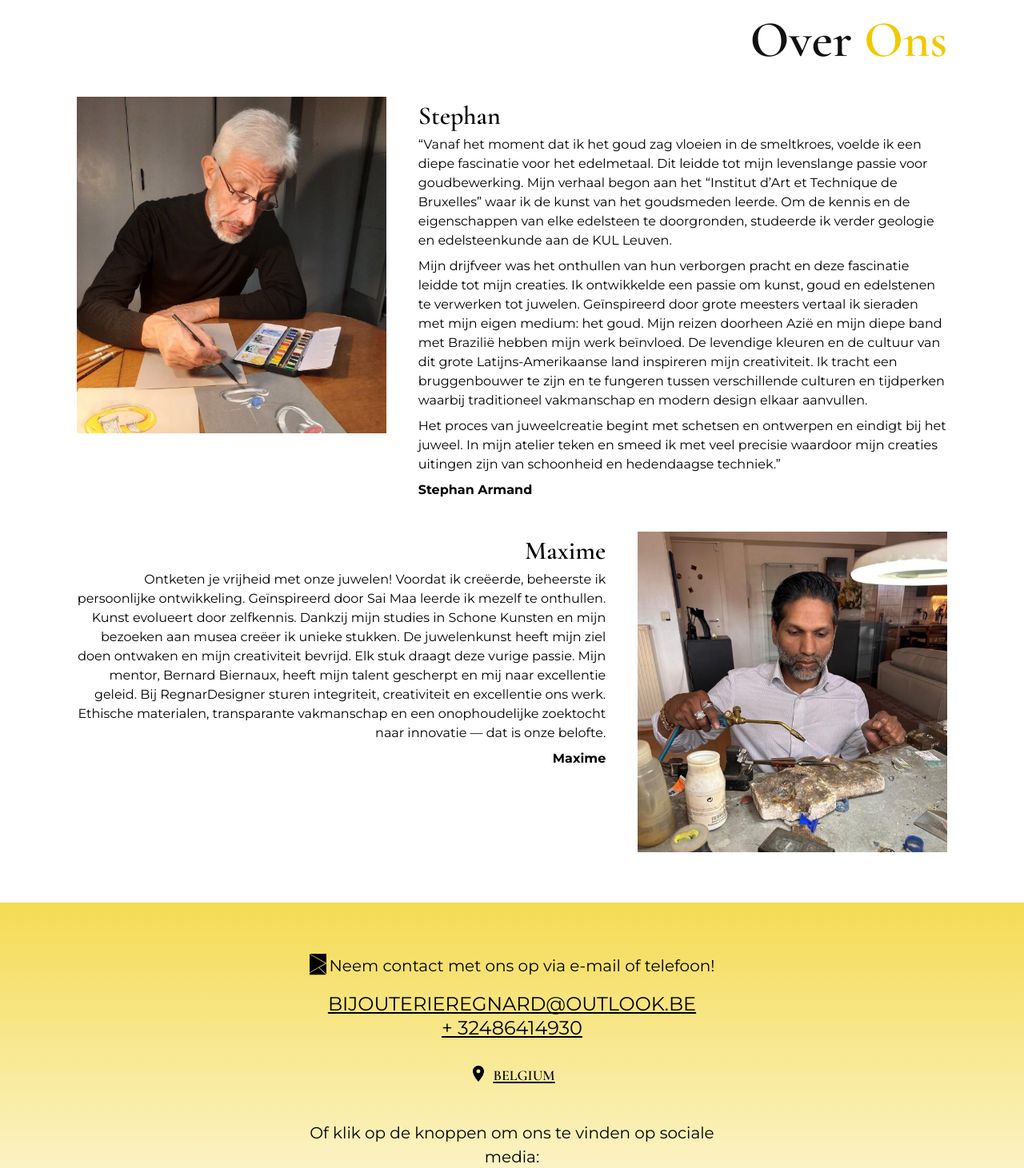
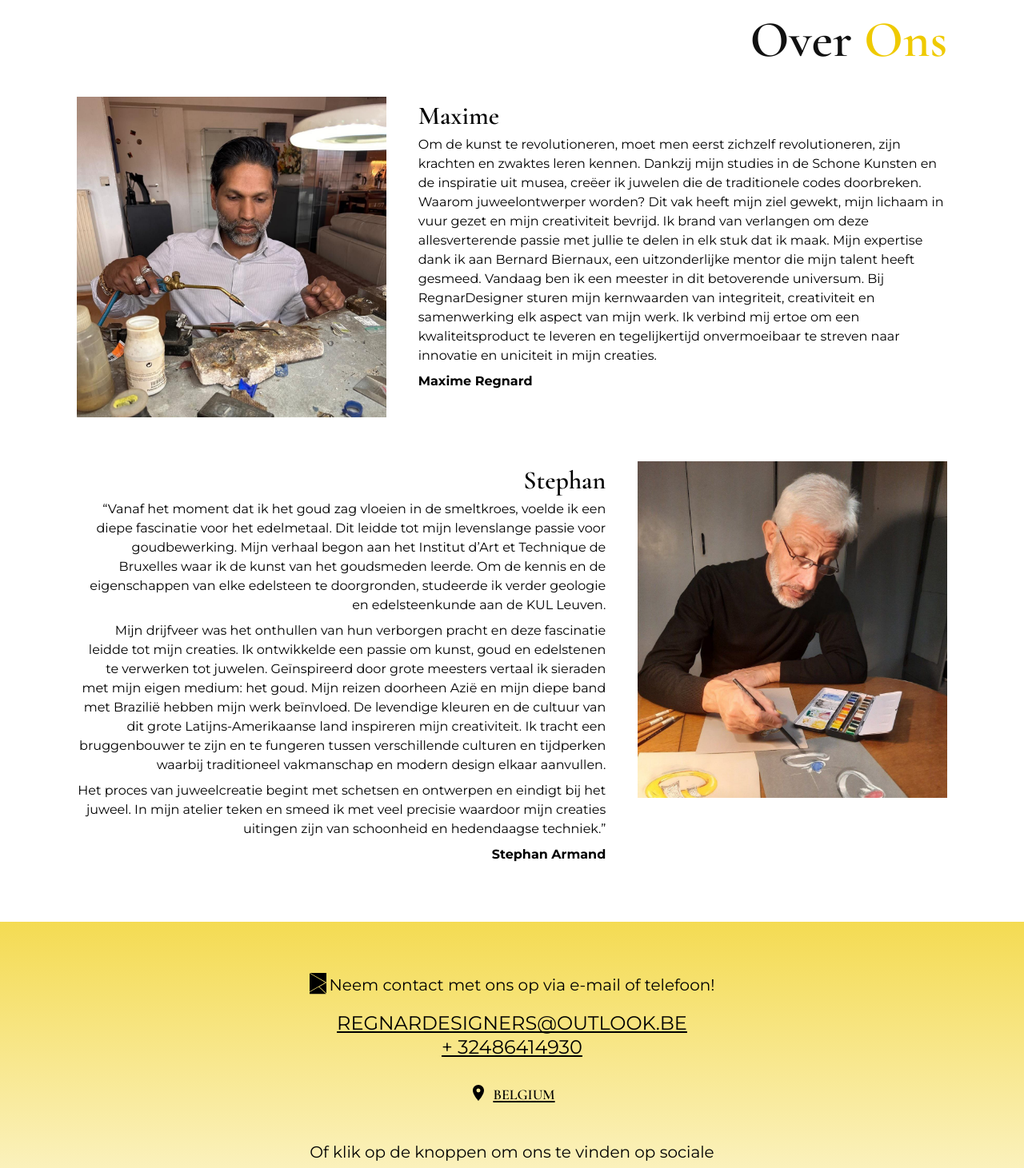
Before and after one commit to kanokoaomi/regnard-designers-frontend, a React (Vite) app: page / in a window 1280 px wide. Shown: the part 920-2381 px from the top of the page at 80% size. Built offline with nearby package versions, Linux system fonts and the light colour scheme; no server answers.

Commit message:
Update about us section

```diff
--- a/public/locales/en/translation.json
+++ b/public/locales/en/translation.json
@@ -12,11 +12,11 @@
     "section3": "About",
     "section3span": "Us",
     "aboutStephan": {
-        "aboutStephan1": "“From the moment I saw gold flowing in the crucible, I felt a profound fascination for the precious metal. This led to my lifelong passion for goldsmithing. My story began at the “Institut d'Art et Technique de Bruxelles,” where I learned the art of goldsmithing. To deeply understand the knowledge and properties of each gemstone, I further studied geology and gemology at KUL Leuven. My drive was to unveil their hidden beauty, and this fascination inspired my creations.",
+        "aboutStephan1": "“From the moment I saw gold flowing in the crucible, I felt a profound fascination for the precious metal. This led to my lifelong passion for goldsmithing. My story began at the Institut d'Art et Technique de Bruxelles, where I learned the art of goldsmithing. To deeply understand the knowledge and properties of each gemstone, I further studied geology and gemology at KUL Leuven. My drive was to unveil their hidden beauty, and this fascination inspired my creations.",
         "aboutStephan2": "I developed a passion for combining art, gold, and gemstones into jewelry. Inspired by great masters, I translate jewelry into my own medium: gold. My travels through Asia and my deep connection with Brazil have influenced my work. The vibrant colors and culture of this large Latin American country inspire my creativity. I aim to be a bridge builder between different cultures and eras, where traditional craftsmanship and modern design complement each other.",
         "aboutStephan3": "The process of jewelry creation starts with sketches and designs and culminates in the finished jewel. In my workshop, I draw and forge with great precision, making my creations expressions of beauty and contemporary technique.”"
     },
-    "aboutMaxime": "“Unleash your freedom with our jewelry! Before creating, I mastered personal development. Inspired by Sai Maa, I learned to reveal myself. Art evolves by knowing oneself. Thanks to my studies in Fine Arts and my visits to museums, I create unique pieces. Jewelry-making awakened my soul and freed my creativity. Each piece carries this passionate fire. My mentor, Bernard Biernaux, shaped my talent and led me to excellence. At RegnarDesigner, integrity, creativity, and excellence guide our work. Ethical materials, transparent craftsmanship, and a relentless pursuit of innovation — that is our commitment.”",
+    "aboutMaxime": "“To revolutionize art, one must first revolutionize oneself, knowing one’s strengths and weaknesses. Thanks to my Fine Arts studies and the inspiration drawn from museums, I create jewelry that breaks away from traditional codes. Why become a jewelry designer? This craft awakened my soul, set my body on fire, and unleashed my creativity. I burn with the desire to share this consuming passion through every piece I create. I owe my expertise to Bernard Biernaux, an exceptional mentor who forged my talent. Today, I am a master in this captivating universe. At RegnarDesigner, my core values of integrity, creativity, and collaboration guide every aspect of my work. I am committed to delivering high-quality products while relentlessly pursuing innovation and uniqueness in my creations.”",
     "contact": "Contact us via e-mail or a call!",
     "orContact": "Or click on the buttons to find us in social media:",
     "addPicture": {
--- a/public/locales/fr/translation.json
+++ b/public/locales/fr/translation.json
@@ -12,11 +12,11 @@
     "section3": "À propos de",
     "section3span": "nous",
     "aboutStephan": {
-        "aboutStephan1": "“Dès le moment où j'ai vu l'or couler dans le creuset, j'ai ressenti une profonde fascination pour le métal précieux. Cela a conduit à ma passion de toute une vie pour le travail de l'or. Mon histoire a commencé à l'“Institut d’Art et Technique de Bruxelles”, où j'ai appris l'art de la joaillerie. Afin de comprendre en profondeur les propriétés de chaque pierre précieuse, j'ai poursuivi mes études en géologie et en gemmologie à la KUL Leuven. Mon objectif était de révéler leur beauté cachée, et cette fascination a inspiré mes créations.",
+        "aboutStephan1": "“Dès le moment où j'ai vu l'or couler dans le creuset, j'ai ressenti une profonde fascination pour le métal précieux. Cela a conduit à ma passion de toute une vie pour le travail de l'or. Mon histoire a commencé à l'Institut d’Art et Technique de Bruxelles, où j'ai appris l'art de la joaillerie. Afin de comprendre en profondeur les propriétés de chaque pierre précieuse, j'ai poursuivi mes études en géologie et en gemmologie à la KUL Leuven. Mon objectif était de révéler leur beauté cachée, et cette fascination a inspiré mes créations.",
         "aboutStephan2": "J'ai développé une passion pour fusionner l'art, l'or et les pierres précieuses dans des bijoux. Inspiré par les grands maîtres, je traduis les bijoux dans mon propre médium : l'or. Mes voyages à travers l'Asie et mon lien profond avec le Brésil ont influencé mon travail. Les couleurs vives et la culture de ce grand pays d'Amérique latine stimulent ma créativité. Je m'efforce d'être un bâtisseur de ponts entre différentes cultures et époques, où l'artisanat traditionnel et le design moderne se complètent.",
         "aboutStephan3": "Le processus de création de bijoux commence par des esquisses et des designs, et se termine avec le bijou fini. Dans mon atelier, je dessine et forge avec une grande précision, faisant de mes créations des expressions de beauté et de technique contemporaine.”"
     },
-    "aboutMaxime": "Déchaînez votre liberté avec nos bijoux ! Avant de créer, j’ai dompté le développement personnel. Inspiré par Sai Maa, j’ai appris à me révéler. L'art se révolutionne en se connaissant soi-même. Grâce à mes études en Beaux-Arts et aux musées, je crée des pièces uniques. La bijouterie-joaillerie a éveillé mon âme et libéré ma créativité. Chaque pièce porte cette passion ardente. Mon mentor, Bernard Biernaux, a forgé mon talent et m’a mené à l’excellence. Chez RegnarDesigner, l’intégrité, la créativité et l’excellence guident notre travail. Matériaux éthiques, fabrication transparente, quête incessante d’innovation : c’est notre engagement.",
+    "aboutMaxime": "Pour révolutionner l'art, il faut d'abord se révolutionner soi-même, connaitre ses forces et ses faiblesses. Grâce à mes études en Beaux-Arts et aux inspirations muséales, je crée des bijoux qui brisent les codes du traditionnel. Pourquoi devenir créateur en bijouterie-joaillerie ? Ce métier a éveillé mon âme, enflammé mon corps, et libéré ma créativité. Je brûle d'envie de vous transmettre cette passion dévorante à travers chaque pièce que je crée. Je dois mon expertise à Bernard Biernaux, mentor exceptionnel, qui a su forger mon talent. Aujourd'hui, je suis un maître dans cet univers envoûtant. Chez RegnarDesigner, mes valeurs fondamentales d'intégrité, de créativité et de collaboration guident chaque aspect de mon travail. Je m’engage à vous fournir un produit de qualité tout en poursuivant sans relâche l'innovation et l'unicité dans mes créations.",
     "contact": "Contactez-nous par e-mail ou par téléphone !",
     "orContact": "Ou cliquez sur les boutons pour nous retrouver sur les réseaux sociaux :"
 }
--- a/public/locales/nl/translation.json
+++ b/public/locales/nl/translation.json
@@ -12,11 +12,11 @@
     "section3": "Over",
     "section3span": "Ons",
     "aboutStephan": {
-        "aboutStephan1": "“Vanaf het moment dat ik het goud zag vloeien in de smeltkroes, voelde ik een diepe fascinatie voor het edelmetaal. Dit leidde tot mijn levenslange passie voor goudbewerking. Mijn verhaal begon aan het “Institut d’Art et Technique de Bruxelles” waar ik de kunst van het goudsmeden leerde. Om de kennis en de eigenschappen van elke edelsteen te doorgronden, studeerde ik verder geologie en edelsteenkunde aan de KUL Leuven.",
+        "aboutStephan1": "“Vanaf het moment dat ik het goud zag vloeien in de smeltkroes, voelde ik een diepe fascinatie voor het edelmetaal. Dit leidde tot mijn levenslange passie voor goudbewerking. Mijn verhaal begon aan het Institut d’Art et Technique de Bruxelles waar ik de kunst van het goudsmeden leerde. Om de kennis en de eigenschappen van elke edelsteen te doorgronden, studeerde ik verder geologie en edelsteenkunde aan de KUL Leuven.",
         "aboutStephan2": "Mijn drijfveer was het onthullen van hun verborgen pracht en deze fascinatie leidde tot mijn creaties. Ik ontwikkelde een passie om kunst, goud en edelstenen te verwerken tot juwelen. Geïnspireerd door grote meesters vertaal ik sieraden met mijn eigen medium: het goud. Mijn reizen doorheen Azië en mijn diepe band met Brazilië hebben mijn werk beïnvloed. De levendige kleuren en de cultuur van dit grote Latijns-Amerikaanse land inspireren mijn creativiteit. Ik tracht een bruggenbouwer te zijn en te fungeren tussen verschillende culturen en tijdperken waarbij traditioneel vakmanschap en modern design elkaar aanvullen.",
         "aboutStephan3": "Het proces van juweelcreatie begint met schetsen en ontwerpen en eindigt bij het juweel. In mijn atelier teken en smeed ik met veel precisie waardoor mijn creaties uitingen zijn van schoonheid en hedendaagse techniek.”"
     },
-    "aboutMaxime": "Ontketen je vrijheid met onze juwelen! Voordat ik creëerde, beheerste ik persoonlijke ontwikkeling. Geïnspireerd door Sai Maa leerde ik mezelf te onthullen. Kunst evolueert door zelfkennis. Dankzij mijn studies in Schone Kunsten en mijn bezoeken aan musea creëer ik unieke stukken. De juwelenkunst heeft mijn ziel doen ontwaken en mijn creativiteit bevrijd. Elk stuk draagt deze vurige passie. Mijn mentor, Bernard Biernaux, heeft mijn talent gescherpt en mij naar excellentie geleid. Bij RegnarDesigner sturen integriteit, creativiteit en excellentie ons werk. Ethische materialen, transparante vakmanschap en een onophoudelijke zoektocht naar innovatie — dat is onze belofte.",
+    "aboutMaxime": "Om de kunst te revolutioneren, moet men eerst zichzelf revolutioneren, zijn krachten en zwaktes leren kennen. Dankzij mijn studies in de Schone Kunsten en de inspiratie uit musea, creëer ik juwelen die de traditionele codes doorbreken. Waarom juweelontwerper worden? Dit vak heeft mijn ziel gewekt, mijn lichaam in vuur gezet en mijn creativiteit bevrijd. Ik brand van verlangen om deze allesverterende passie met jullie te delen in elk stuk dat ik maak. Mijn expertise dank ik aan Bernard Biernaux, een uitzonderlijke mentor die mijn talent heeft gesmeed. Vandaag ben ik een meester in dit betoverende universum. Bij RegnarDesigner sturen mijn kernwaarden van integriteit, creativiteit en samenwerking elk aspect van mijn werk. Ik verbind mij ertoe om een kwaliteitsproduct te leveren en tegelijkertijd onvermoeibaar te streven naar innovatie en uniciteit in mijn creaties.",
     "contact": "Neem contact met ons op via e-mail of telefoon!",
     "orContact": "Of klik op de knoppen om ons te vinden op sociale media:"
 }
--- a/src/components/AboutUs/AboutUs.jsx
+++ b/src/components/AboutUs/AboutUs.jsx
@@ -1,50 +1,58 @@
-import Line from "../Line/Line"
-import ReadMoreBtn from "../ReadMoreButton/ReadMoreBtn"
-import styles from "./AboutUs.module.css"
+import Line from "../Line/Line";
+import ReadMoreBtn from "../ReadMoreButton/ReadMoreBtn";
+import styles from "./AboutUs.module.css";
 import StephanPhoto from "../../images/Stephan.jpg";
 import MaximePhoto from "../../images/Maxime.jpg";
 import { useTranslation } from "react-i18next";
 
 const AboutUs = () => {
-
-    const {t} = useTranslation();
-    const {aboutStephan1, aboutStephan2, aboutStephan3} = t("aboutStephan")
+  const { t } = useTranslation();
+  const { aboutStephan1, aboutStephan2, aboutStephan3 } = t("aboutStephan");
 
   return (
     <div id="about">
-            <div className={styles.title}><h2 className="title">{t("section3")} <span className="yellowSpan">{t("section3span")}</span></h2></div>
+      <div className={styles.title}>
+        <h2 className="title">
+          {t("section3")}{" "}
+          <span className="yellowSpan">{t("section3span")}</span>
+        </h2>
+      </div>
       <div className={styles.container}>
         <div className={styles.infoContainer}>
           <div className={styles.avatar}>
-                        <img src={StephanPhoto} alt="photo of Stephan" />
+            <img src={MaximePhoto} alt="photo of Maxime" />
           </div>
-                    <h3 className={styles.name}>Stephan</h3>
+          <h3 className={styles.name}>Maxime</h3>
           <div className={styles.textWrapper}>
-                        <h3 className={styles.nameForAdaptive}>Stephan</h3>
+            <h3 className={styles.nameForAdaptive}>Maxime</h3>
             <div>
-                            <p className={styles.text}>{aboutStephan1}</p>
-                            <p className={styles.text}>{aboutStephan2}</p>
-                            <p className={styles.text}>{aboutStephan3}</p>
-                            <p className={styles.text}><b>Stephan Armand</b></p>
+              <p className={styles.textTwo}>{t("aboutMaxime")}</p>
+              <p className={styles.textTwo}>
+                <b>Maxime Regnard</b>
+              </p>
             </div>
           </div>
         </div>
         <Line />
         <div className={styles.infoContainer}>
-                    <h3 className={styles.name}>Maxime</h3>
+          <h3 className={styles.name}>Stephan</h3>
           <div className={styles.avatarTwo}>
-                        <img src={MaximePhoto} alt="photo of Maxime" />
+            <img src={StephanPhoto} alt="photo of Stephan" />
           </div>
           <div className={styles.textWrapperTwo}>
-                        <h3 className={styles.nameForAdaptiveTwo}>Maxime</h3>
-                        <p className={styles.textTwo}>{t("aboutMaxime")}</p>
-                        <p className={styles.textTwo}><b>Maxime</b></p>
-                    </div>
+            <h3 className={styles.nameForAdaptiveTwo}>Stephan</h3>
+            <p className={styles.text}>{aboutStephan1}</p>
+            <p className={styles.text}>{aboutStephan2}</p>
+            <p className={styles.text}>{aboutStephan3}</p>
 
+            <p className={styles.text}>
+              <b>Stephan Armand</b>
+            </p>
           </div>
         </div>
-        </div >
-    )
-}
+      </div>
+    </div>
+  );
+};
 
-export default AboutUs
+export default AboutUs;
--- a/src/components/AboutUs/AboutUs.module.css
+++ b/src/components/AboutUs/AboutUs.module.css
@@ -24,11 +24,13 @@
   text-align: center;
 }
 
-.nameForAdaptive, .nameForAdaptiveTwo {
+.nameForAdaptive,
+.nameForAdaptiveTwo {
   display: none;
 }
 
-.avatar, .avatarTwo {
+.avatar,
+.avatarTwo {
   order: 1;
   width: 242px;
   /* height: 242px; */
@@ -46,11 +48,13 @@
     margin-bottom: 8px;
 } */
 
-.textWrapper, .textWrapperTwo {
+.textWrapper,
+.textWrapperTwo {
   order: 2;
 }
 
-.text, .textTwo {
+.text,
+.textTwo {
   order: 2;
   font-family: "Montserrat", sans-serif;
   font-weight: 400;
@@ -83,7 +87,7 @@
     height: 350px;
     float: right;
     margin-left: 24px;
-        /* margin-bottom: 24px; */
+    margin-bottom: 38px;
   }
 
   .name {
@@ -105,14 +109,14 @@
     text-align: right;
   }
 
-    .text, .textTwo {
+  .text,
+  .textTwo {
     font-weight: 400;
     font-size: 16px;
     text-align: justify;
-        line-height: 130%;
+    line-height: 150%;
   }
 }
-
 
 /* ========= DESKTOP ========== */
 
@@ -147,7 +151,7 @@
     max-width: 684px;
     font-size: 16px;
     margin-bottom: 8px;
-    text-align: start;
+    text-align: end;
     line-height: unset;
   }
 
@@ -155,12 +159,11 @@
     max-width: 684px;
     font-size: 16px;
     margin-bottom: 8px;
-    text-align: end;
+    text-align: start;
     line-height: unset;
   }
 
   /* .textContainer {
     text-align: end;
 } */
-
 }
--- a/src/components/Footer/Footer.jsx
+++ b/src/components/Footer/Footer.jsx
@@ -28,9 +28,9 @@ const Footer = () => {
         <a
           className={styles.link}
           target="_blank"
-          href="https://mail.google.com/mail/u/0/?tab=rm&ogbl#inbox?compose=CllgCJvrcNLCRKCsXlVhWKWLWvJxnClwslWBkjXBthRsqZSnfmgtkhnlmJbphWPwPRWDwLpVxxV"
+          href="mailto:RegnarDesigners@outlook.be"
         >
-          bijouterieregnard@outlook.be
+          RegnarDesigners@outlook.be
         </a>
         <br />
         <a className={styles.link} href="tel:+32486414930">
```
Lines whose indentation alone changed are shown as unchanged.
